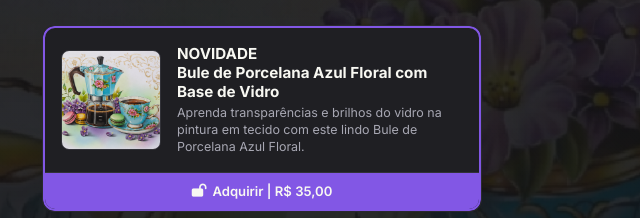
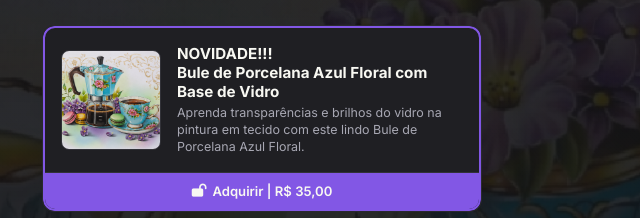
Before and after one commit to artcurso/emiliacristina, a plain HTML site: page index.html in a window 1280 px wide. Shown: the part 205-423 px from the top of the page, 378-1018 px from the left. Drawn offline with Linux system fonts and the light colour scheme.

Commit message:
Update index.html

```diff
--- a/index.html
+++ b/index.html
@@ -257,7 +257,7 @@
                 <div class="course-content">
                     <img src="img/banner_bule.png" alt="Bule de Porcelana Azul Floral com Base de Vidro" class="course-image" loading="lazy">
                     <div class="course-info">
-                        <span class="course-title">NOVIDADE<p>Bule de Porcelana Azul Floral com Base de Vidro</p></span>
+                        <span class="course-title">NOVIDADE!!!<p>Bule de Porcelana Azul Floral com Base de Vidro</p></span>
                         <span class="course-description">Aprenda transparências e brilhos do vidro na pintura em tecido com este lindo Bule de Porcelana Azul Floral.</span>
                     </div>
                 </div>
```
